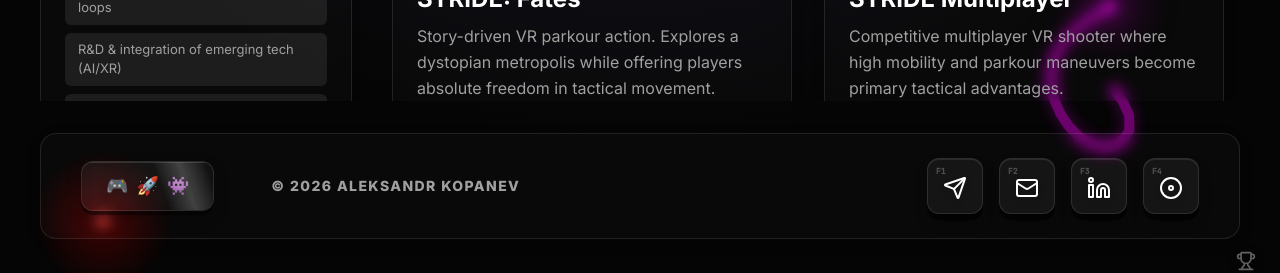
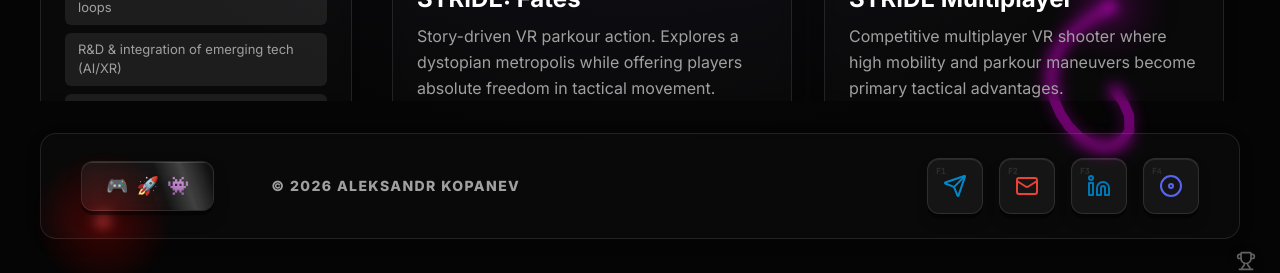
Before and after one commit to AVRstation/AVRstation.github.io, a React (Vite) app: page / in a window 1280 px wide. Both pictures are taken after a click on the element 808 px from the left and 382 px from the top of the page. Shown: the part 505-778 px from the top of the page. Built offline with nearby package versions, Linux system fonts and the light colour scheme.

Commit message:
Add files via upload
polish

```diff
--- a/src/App.tsx
+++ b/src/App.tsx
@@ -435,10 +435,10 @@ const GET_PROJECTS = (lang: 'ru' | 'en' | 'cn') => [
 ];
 
 const CONTACTS = [
-  { label: "Telegram", value: "@xrman", url: "https://t.me/xrman", icon: <Send className="w-6 h-6" />, color: "bg-blue-600 hover:bg-blue-500" },
-  { label: "Email", value: "hello@xrman.dev", url: "mailto:avkopanev@gmail.com", icon: <Mail className="w-6 h-6" />, color: "bg-zinc-800 hover:bg-zinc-700" },
-  { label: "LinkedIn", value: "Kopanev Alexandr", url: "https://linkedin.com/in/aleksandr-kopanev-18787b104", icon: <Linkedin className="w-6 h-6" />, color: "bg-blue-700 hover:bg-blue-600" },
-  { label: "Discord", value: "xrman", url: "https://discordapp.com/users/258354536287043588/", icon: <Disc className="w-6 h-6" />, color: "bg-indigo-600 hover:bg-indigo-500" }
+  { label: "Telegram", value: "@xrman", url: "https://t.me/xrman", icon: <Send />, color: "text-[#0088cc]", hoverBg: "hover:bg-[#0088cc]", shadow: "hover:shadow-[#0088cc]/30" },
+  { label: "Email", value: "hello@xrman.dev", url: "mailto:avkopanev@gmail.com", icon: <Mail />, color: "text-[#EA4335]", hoverBg: "hover:bg-[#EA4335]", shadow: "hover:shadow-[#EA4335]/30" },
+  { label: "LinkedIn", value: "Kopanev Alexandr", url: "https://linkedin.com/in/aleksandr-kopanev-18787b104", icon: <Linkedin />, color: "text-[#0077b5]", hoverBg: "hover:bg-[#0077b5]", shadow: "hover:shadow-[#0077b5]/30" },
+  { label: "Discord", value: "xrman", url: "https://discordapp.com/users/258354536287043588/", icon: <Disc />, color: "text-[#5865F2]", hoverBg: "hover:bg-[#5865F2]", shadow: "hover:shadow-[#5865F2]/30" }
 ];
 
 const detectInitialLanguage = (): 'ru' | 'en' | 'cn' => {
@@ -867,10 +867,10 @@ export default function App() {
                 achievementsRef.current?.unlock('click_contact');
                 achievementsRef.current?.unlock('f_key_click');
               }}
-              className={`kb-key w-14 h-14 group transition-all duration-300 ${contact.color} !bg-opacity-100 border-none shadow-lg`}
+              className={`kb-key w-14 h-14 group transition-all duration-300 ${contact.hoverBg} ${contact.shadow} border-white/5 hover:border-transparent shadow-lg`}
             >
-              <span className="kb-key-label !text-white/50">F{index + 1}</span>
-              <div className="text-white drop-shadow-md transform group-hover:scale-110 transition-transform">
+              <span className="kb-key-label !text-white/20 group-hover:opacity-0 transition-opacity">F{index + 1}</span>
+              <div className={`${contact.color} group-hover:!text-white transform group-hover:scale-110 transition-all`}>
                 {React.cloneElement(contact.icon as React.ReactElement, { className: "w-6 h-6" })}
               </div>
             </a>
--- a/src/components/ProjectCard.tsx
+++ b/src/components/ProjectCard.tsx
@@ -22,10 +22,13 @@ export function ProjectCard({ project, idx, contributionsLabel, onWatchVideo }:
 
   return (
     <motion.div
-      initial={{ opacity: 0, y: 20 }}
+      initial={{ opacity: 0, y: 15 }}
       whileInView={{ opacity: 1, y: 0 }}
-      viewport={{ once: true }}
-      transition={{ delay: idx * 0.05 }}
+      viewport={{ once: true, margin: "100px" }}
+      transition={{
+        duration: 0.3,
+        ease: "easeOut"
+      }}
       className="project-card sleek-glass rounded-2xl overflow-hidden sleek-card-hover group flex flex-col will-change-transform"
     >
       <div
@@ -48,6 +51,8 @@ export function ProjectCard({ project, idx, contributionsLabel, onWatchVideo }:
                 alt={project.title}
                 className="absolute inset-0 w-full h-full object-cover grayscale-[0.3] group-hover:grayscale-0 transition-all duration-700 scale-105 group-hover:scale-100"
                 referrerPolicy="no-referrer"
+                loading="lazy"
+                decoding="async"
               />
               <div className="absolute inset-0 flex items-center justify-center bg-black/20 group-hover:bg-black/0 transition-colors">
                 <div className="w-16 h-16 rounded-full bg-[var(--accent)]/90 flex items-center justify-center text-black shadow-2xl scale-90 group-hover:scale-100 transition-transform duration-300">
@@ -61,6 +66,8 @@ export function ProjectCard({ project, idx, contributionsLabel, onWatchVideo }:
             src={project.image}
             alt={`Screenshot of ${project.title}`}
             referrerPolicy="no-referrer"
+            loading="lazy"
+            decoding="async"
             className="absolute inset-0 w-full h-full object-cover grayscale-[0.3] group-hover:grayscale-0 transition-all duration-700"
           />
         ) : (
--- a/src/components/TreasureChest.tsx
+++ b/src/components/TreasureChest.tsx
@@ -16,19 +16,25 @@ export const TreasureChest: React.FC<TreasureChestProps> = ({ onOpen, onBackToTo
     if (onOpen) onOpen();
 
     const rewards = ['🪙', '💎', '💍', '🧿', '✨', '👑', '💰', '⚔️', '🛡️', '🧪'];
-    const newItems = Array.from({ length: 35 }).map((_, i) => ({
+    const newItems = Array.from({ length: 18 }).map((_, i) => ({
       id: Date.now() + i,
       char: rewards[Math.floor(Math.random() * rewards.length)],
-      x: (Math.random() - 0.5) * 500,
-      y: -Math.random() * 400 - 180,
-      delay: Math.random() * 0.4,
+      x: (Math.random() - 0.5) * 440,
+      y: -Math.random() * 350 - 150,
+      delay: Math.random() * 0.3,
     }));
     setItems(newItems);
   };
 
   const scrollToTop = () => {
-    const scrollContainer = document.querySelector('main') || window;
-    scrollContainer.scrollTo({ top: 0, behavior: 'smooth' });
+    // Try scrolling both the window and the main container for maximum compatibility
+    window.scrollTo({ top: 0, behavior: 'smooth' });
+
+    const mainContainer = document.querySelector('main');
+    if (mainContainer) {
+      mainContainer.scrollTo({ top: 0, behavior: 'smooth' });
+    }
+
     if (onBackToTop) onBackToTop();
   };
 
@@ -85,49 +91,48 @@ export const TreasureChest: React.FC<TreasureChestProps> = ({ onOpen, onBackToTo
             </div>
           </motion.div>
 
-          {/* Treasure Inside Glow */}
           <AnimatePresence>
             {isOpen && (
               <motion.div
                 initial={{ opacity: 0, scale: 0.5 }}
-                animate={{ opacity: 1, scale: 1.2 }}
-                className="absolute inset-0 bg-yellow-400 rounded-full blur-[40px] -z-10 mix-blend-screen overflow-visible"
+                animate={{ opacity: 1, scale: 1.1 }}
+                className="absolute inset-0 bg-yellow-400/60 rounded-full blur-[25px] -z-10 mix-blend-screen overflow-visible will-change-transform"
               />
             )}
           </AnimatePresence>
 
           {/* Loot Spawning */}
-          <AnimatePresence>
+          <div className="absolute inset-0 pointer-events-none z-40">
             {items.map((item) => (
               <motion.div
                 key={item.id}
-                initial={{ opacity: 0, scale: 0, x: "20px", y: "-20px" }}
+                initial={{ opacity: 0, scale: 0, x: "0px", y: "0px" }}
                 animate={{
                   opacity: [0, 1, 1, 0],
-                  scale: [0, 1.8, 1.2, 0.5],
+                  scale: [0, 1.5, 1, 0.4],
                   x: item.x,
                   y: item.y,
-                  rotate: 1080
+                  rotate: 720
                 }}
                 transition={{
-                  duration: 2.8,
+                  duration: 2.5,
                   delay: item.delay,
-                  ease: [0.23, 1, 0.32, 1]
+                  ease: "easeOut"
                 }}
-                className="absolute left-1/2 top-4 -translate-x-1/2 text-4xl z-40 pointer-events-none drop-shadow-xl"
+                className="absolute left-1/2 top-4 -translate-x-1/2 text-3xl will-change-transform"
               >
                 {item.char}
               </motion.div>
             ))}
-          </AnimatePresence>
+          </div>
 
           {/* Magic Glow Rays */}
           {isOpen && (
             <motion.div
               initial={{ opacity: 0 }}
-              animate={{ opacity: [0.2, 0.5, 0.2] }}
-              transition={{ repeat: Infinity, duration: 3 }}
-              className="absolute -top-40 left-[-100px] right-[-100px] bottom-0 bg-gradient-to-t from-yellow-500/40 to-transparent blur-[60px] pointer-events-none -z-20"
+              animate={{ opacity: [0.15, 0.35, 0.15] }}
+              transition={{ repeat: Infinity, duration: 4 }}
+              className="absolute -top-32 left-[-60px] right-[-60px] bottom-0 bg-gradient-to-t from-yellow-500/30 to-transparent blur-[40px] pointer-events-none -z-20 will-change-opacity"
             />
           )}
         </div>
@@ -144,13 +149,16 @@ export const TreasureChest: React.FC<TreasureChestProps> = ({ onOpen, onBackToTo
               initial={{ opacity: 0, y: 20 }}
               animate={{ opacity: 1, y: 0 }}
               transition={{ delay: 1 }}
-              onClick={scrollToTop}
-              className="kb-key px-8 py-3.5 flex-row gap-4 border-yellow-500/30 hover:border-yellow-400 shadow-[0_10px_30px_rgba(0,0,0,0.5)] active:translate-y-4"
+              onClick={(e) => {
+                e.preventDefault();
+                scrollToTop();
+              }}
+              className="kb-key px-8 py-4 !flex-row gap-3 border-yellow-500/30 hover:border-yellow-400 shadow-[0_10px_30px_rgba(0,0,0,0.5)] active:translate-y-1 touch-manipulation z-[60]"
             >
-              <span className="kb-key-label">TOP</span>
+              <span className="kb-key-label !static !translate-y-0 text-[10px] opacity-50">TOP</span>
               <span className="text-sm font-black uppercase tracking-[0.2em] text-yellow-400">Return to Start</span>
               <motion.span
-                animate={{ y: [0, -5, 0] }}
+                animate={{ y: [0, -4, 0] }}
                 transition={{ repeat: Infinity, duration: 1.5 }}
                 className="text-lg"
               >
--- a/src/index.css
+++ b/src/index.css
@@ -259,20 +259,32 @@ body {
   border: 1px solid rgba(255, 255, 255, 0.1);
   border-radius: 12px;
   box-shadow:
-    0 6px 0 0 rgba(0, 0, 0, 0.5),
-    0 8px 12px rgba(0, 0, 0, 0.4),
+    0 4px 0 0 rgba(0, 0, 0, 0.4),
+    0 8px 12px rgba(0, 0, 0, 0.3),
     inset 0 1px 1px rgba(255, 255, 255, 0.1);
-  transition: all 0.1s ease;
+  transition: all 0.15s cubic-bezier(0.4, 0, 0.2, 1);
   display: flex;
   flex-direction: column;
   align-items: center;
   justify-content: center;
-  padding-top: 4px;
+  overflow: hidden;
+}
+
+[data-theme='light'] .kb-key {
+  background-color: rgba(0, 0, 0, 0.03);
+  border-color: rgba(0, 0, 0, 0.1);
+  box-shadow:
+    0 4px 0 0 rgba(0, 0, 0, 0.1),
+    0 8px 12px rgba(0, 0, 0, 0.05),
+    inset 0 1px 1px rgba(255, 255, 255, 0.8);
 }
 
 .kb-key:hover {
   border-color: rgba(255, 255, 255, 0.3);
-  background: linear-gradient(180deg, rgba(255, 255, 255, 0.12) 0%, rgba(255, 255, 255, 0.05) 100%);
+}
+
+[data-theme='light'] .kb-key:hover {
+  border-color: rgba(0, 0, 0, 0.2);
 }
 
 .kb-key:active {
```
